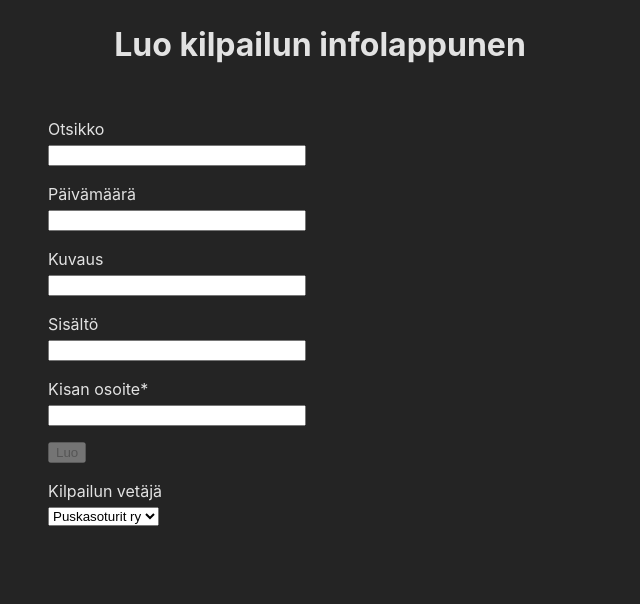
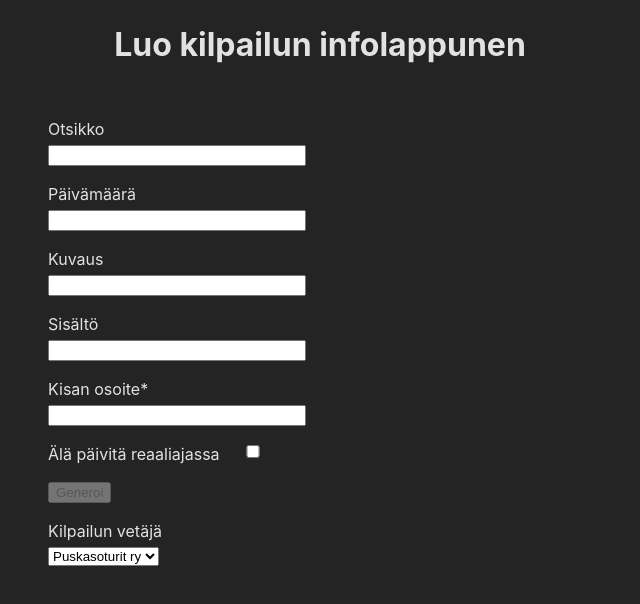
Before and after one commit to janimattiellonen/competition-info-generator, a React (Vite) app: page / in a window 1280 px wide. Shown: the top 604 px of the page, without its empty margins (0-640 px from the left). Built offline with nearby package versions, Linux system fonts and the light colour scheme; what @react-pdf/renderer would draw is missing.

Commit message:
Prevent preview from flickering so much - optionally disable automatic reloading of preview

```diff
--- a/src/views/CreateCompetitionInfo.tsx
+++ b/src/views/CreateCompetitionInfo.tsx
@@ -1,4 +1,4 @@
-import {useState} from "react";
+import {useState, useEffect} from "react";
 import QRCode from 'qrcode'
 
 import styled from "@emotion/styled";
@@ -13,6 +13,15 @@ const Row = styled.div`
 
     input {
         width: 250px
+    }
+
+`;
+
+const CheckBoxRow = styled(Row)`
+    flex-direction: row;
+
+    input {
+        width: 50px;
     }
 `;
 
@@ -37,6 +46,17 @@ const Div = styled.div`
     gap: 1rem;
 `;
 
+type FormData = {
+  title?: string;
+  date?: string;
+  urlDescription?: string;
+  url?: string;
+  content?: string;
+  qrCode?: string;
+  competitionHost?: string;
+  noAutoRefresh?: boolean;
+}
+
 export function CreateCompetitionInfo() {
   const [title, setTitle] = useState<string>('');
   const [date, setDate] = useState<string>('');
@@ -45,6 +65,28 @@ export function CreateCompetitionInfo() {
   const [content, setContent] = useState<string>('');
   const [qrCode, setQrCode] = useState<string>('');
   const [competitionHost, setCompetitionHost] = useState<string>('puskasoturit');
+  const [noAutoRefresh, setNoAutoRefresh] = useState<boolean>(false);
+  const [formData, setFormData] = useState<FormData>({});
+  const [forceRefresh, setForceRefresh] = useState<boolean>(false);
+
+  useEffect(() => {
+    console.log('Loppa');
+    if (noAutoRefresh && !forceRefresh) {
+      return;
+    }
+    setFormData({
+      ...formData,
+      title,
+      date,
+      url,
+      qrCode,
+      content,
+      urlDescription,
+      competitionHost
+    })
+    setForceRefresh(false);
+  }, [title, date, url, urlDescription, content, qrCode, competitionHost, forceRefresh]);
+
 
   const generateQR = async (text: string) => {
     if (!text)  {
@@ -54,6 +96,7 @@ export function CreateCompetitionInfo() {
     try {
       const qrData = await QRCode.toDataURL(text)
 
+      setForceRefresh(true);
       setQrCode(qrData);
     } catch (err) {
       console.error(err)
@@ -89,8 +132,14 @@ export function CreateCompetitionInfo() {
             <label htmlFor="url">Kisan osoite* </label>
             <input id="url" name="url" value={url} onChange={(e) => setUrl(e.target.value)} aria-required aria-invalid={!url} />
           </Row>
+
+          <CheckBoxRow>
+            <label htmlFor="noAutoRefresh">Älä päivitä reaaliajassa</label>
+            <input id="noAutoRefresh" type="checkbox" name="noAutoRefresh" checked={noAutoRefresh} onChange={ () => setNoAutoRefresh(!noAutoRefresh)} />
+          </CheckBoxRow>
+
           <Row>
-            <button disabled={!url} onClick={() => generateQR(url)}>Luo</button>
+            <button disabled={!url} onClick={() => generateQR(url)}>Generoi</button>
           </Row>
 
           <Row>
@@ -105,7 +154,7 @@ export function CreateCompetitionInfo() {
         </Div>
       </div>
       {qrCode &&
-          <Preview title={title} date={date} description={urlDescription} url={url} content={content} qrCode={qrCode} competitionHost={competitionHost}/>}
+          <Preview title={formData.title} date={formData.date} description={formData.urlDescription} url={formData.url} content={formData.content} qrCode={formData.qrCode} competitionHost={formData.competitionHost}/>}
     </MainFlex>
   );
 }
--- a/src/views/Preview.tsx
+++ b/src/views/Preview.tsx
@@ -62,18 +62,20 @@ const styles = StyleSheet.create({
 });
 
 type PreviewProps = {
-  title: string;
-  date: string;
-  description: string;
-  qrCode: string;
-  url: string;
-  content: string;
-  competitionHost: string
+  title?: string;
+  date?: string;
+  description?: string;
+  qrCode?: string;
+  url?: string;
+  content?: string;
+  competitionHost?: string
 }
 export function Preview({title, date, qrCode, description, url, content, competitionHost}: PreviewProps) {
+  if (!competitionHost) {
+    return null;
+  }
 
   const competitionHostConfig = getCompetitionHostConfig(competitionHost);
-
 
   return (
     <PDFViewer style={{width: '100%', height: '1500px'}}>
```
